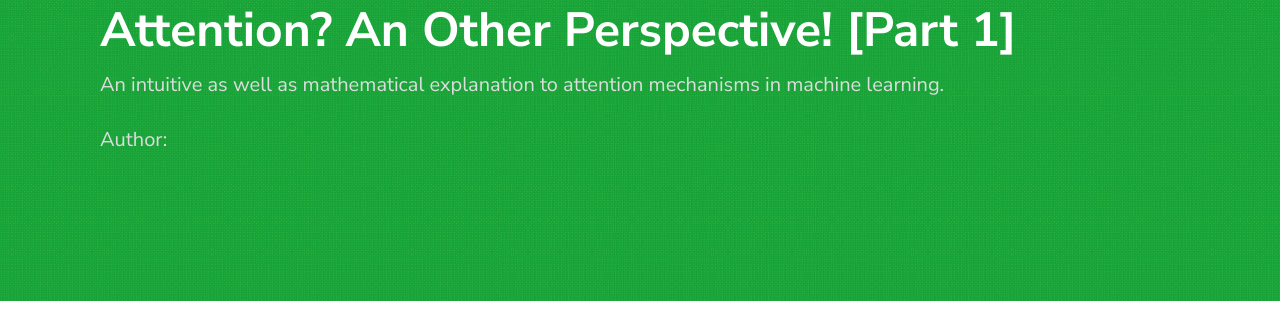
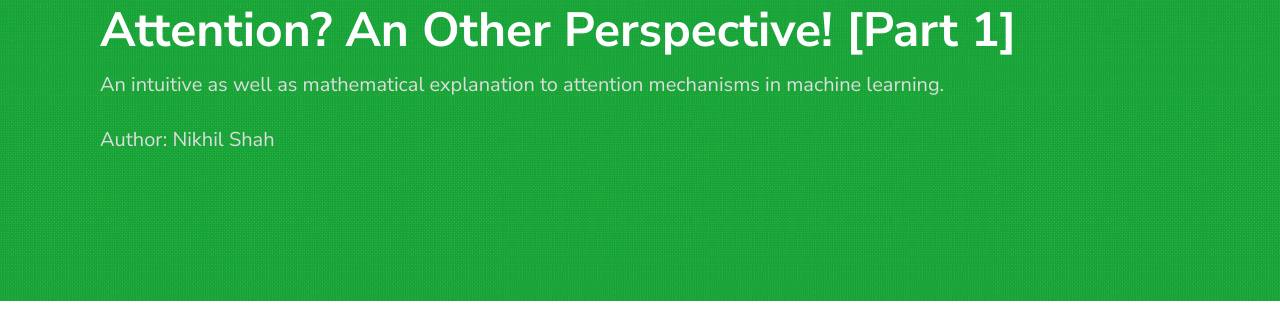
Before and after one commit to LearningTurtle/Blog, a Jekyll site: the page built from _posts/2020-06-02-attention_another_perspective.markdown, in a window 1280 px wide and 900 px high. Shown: the part 118-439 px from the top of the window. Built offline with Jekyll 4.4.1, drawn with Linux system fonts in a browser that asks for light colours; formulas are drawn with MathJax 3; comment, search, counter and statistics services are not loaded.

Commit message:
added author in both posts

```diff
--- a/_posts/2020-06-02-attention_another_perspective.markdown
+++ b/_posts/2020-06-02-attention_another_perspective.markdown
@@ -3,6 +3,7 @@ layout: post
 title:  "Attention? An Other Perspective! [Part 1]"
 description: An intuitive as well as mathematical explanation to attention mechanisms in machine learning.
 date:   2020-06-02 15:03:36 +0530
+author: Nikhil Shah
 ---
 
 Attention based mechanisms have become quite popular in the field of machine learning. From 3D-Pose Estimation to question answering attention mechanisms have been found quite useful. Let's dive right into what is attention and how has it become such a popular concept in machine learning.
--- a/_posts/2020-06-02-attention_another_perspective_part2.markdown
+++ b/_posts/2020-06-02-attention_another_perspective_part2.markdown
@@ -3,6 +3,7 @@ layout: post
 title:  "Attention? An Other Perspective! [Part 2]"
 description: Categorisation of attention mechanisms and explanation of self and cross attention mechanisms.
 date:   2020-06-03 15:03:36 +0530
+author: Nikhil Shah
 ---
 
 In the [previous part][1] of this series, we looked at an intuitive explanation of attention mechanisms and how to determine relevance between two feature vectors. Next, we classify attention mechanisms and study the types in detail.
```
